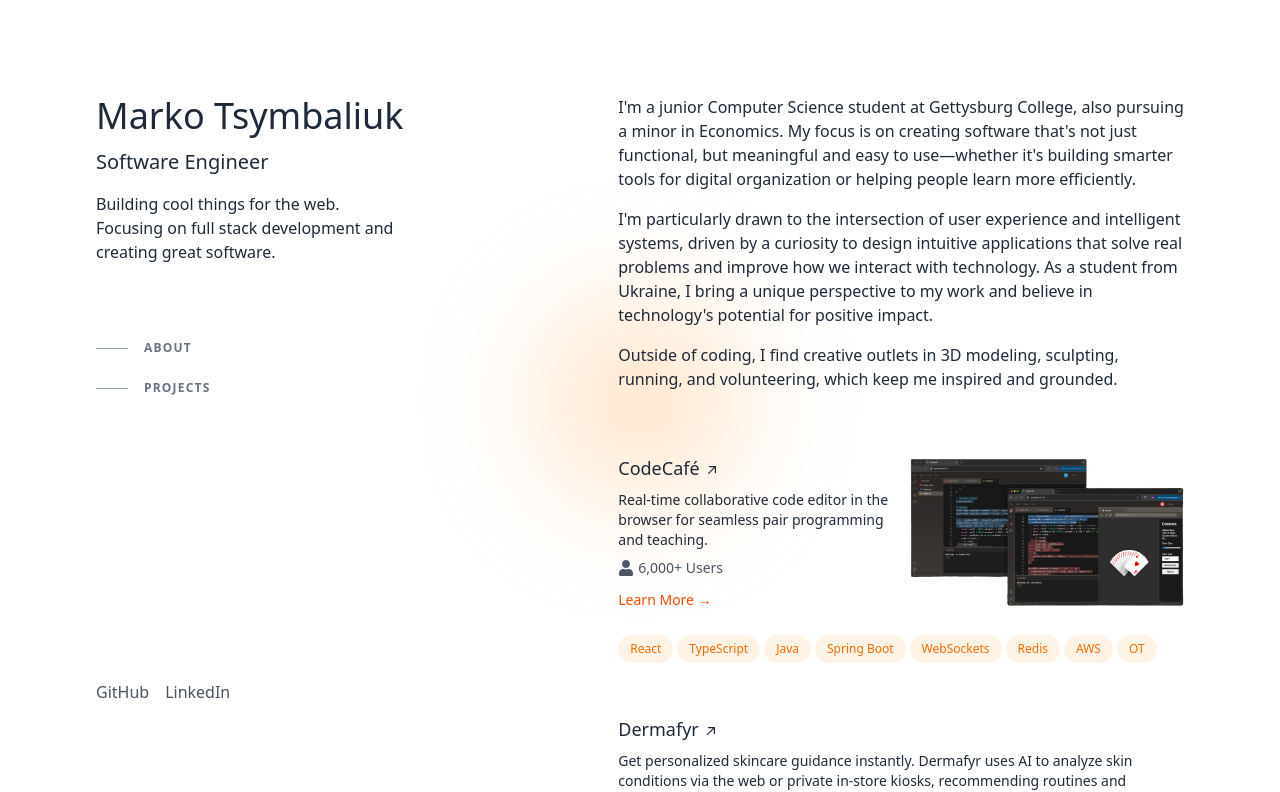
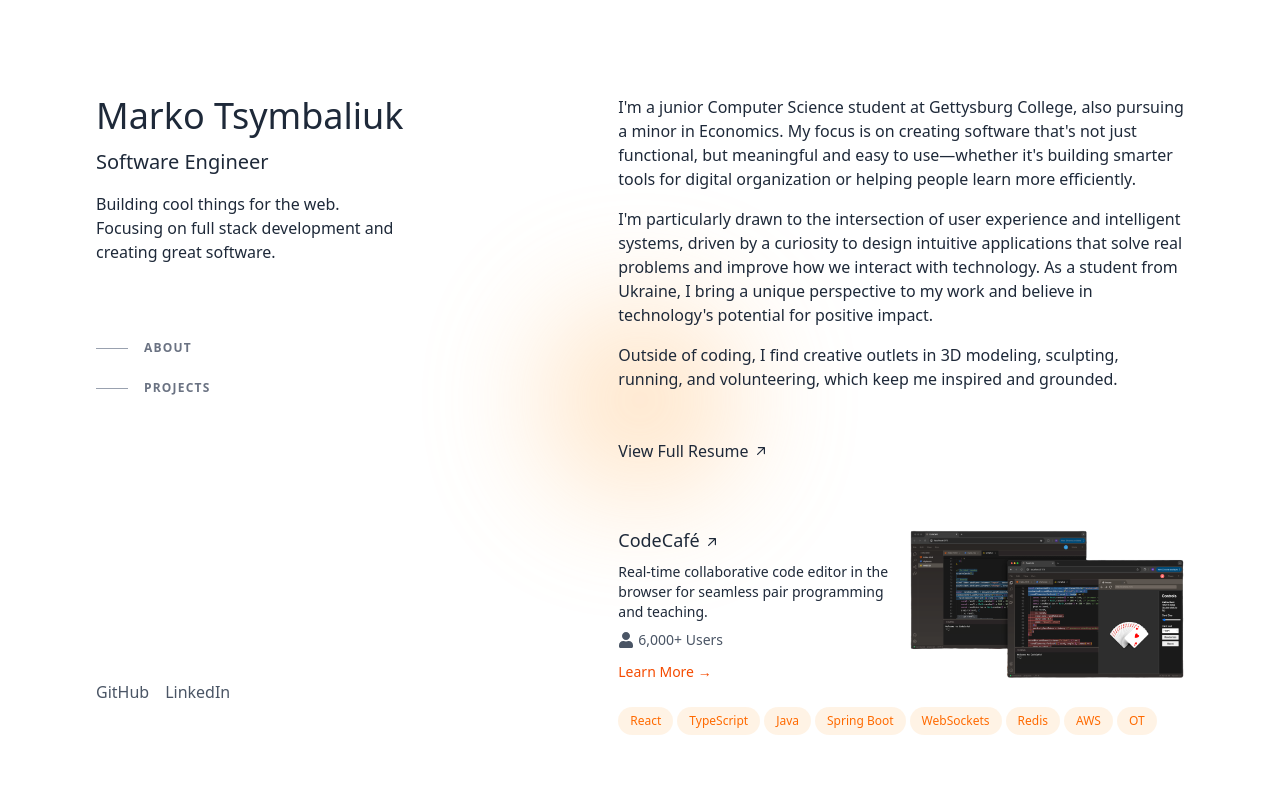
Before and after one commit to mrktsm/personal-website, a React (Vite) app: page / in a window 1280 px wide. Shown: the top 792 px of the page. Built offline with nearby package versions, Linux system fonts and the light colour scheme.

Commit message:
ADD: Resume Link

```diff
--- a/src/App.tsx
+++ b/src/App.tsx
@@ -60,7 +60,7 @@ function App() {
               GitHub
             </a>
           </li>
-          <li>
+          <li className="mr-4">
             <a
               href="https://linkedin.com/in/marko-tsymbaliuk"
               target="_blank"
@@ -109,6 +109,31 @@ function App() {
             sculpting, running, and volunteering, which keep me inspired and
             grounded.
           </p>
+          <div className="mt-12">
+            <a
+              className="inline-flex items-center font-medium leading-tight text-gray-800 group hover:text-orange-600 transition-colors duration-150 ease-in-out"
+              href="#resume-link"
+              target="_blank"
+              rel="noreferrer noopener"
+              aria-label="View Resume (opens in new tab)"
+            >
+              View Full Resume
+              {/* Slanted arrow SVG */}
+              <svg
+                xmlns="http://www.w3.org/2000/svg"
+                viewBox="0 0 20 20"
+                fill="currentColor"
+                className="ml-1 inline-block h-4 w-4 shrink-0 transition-transform group-hover:-translate-y-1 group-hover:translate-x-1 motion-reduce:transition-none"
+                aria-hidden="true"
+              >
+                <path
+                  fillRule="evenodd"
+                  d="M5.22 14.78a.75.75 0 001.06 0l7.22-7.22v5.69a.75.75 0 001.5 0v-7.5a.75.75 0 00-.75-.75h-7.5a.75.75 0 000 1.5h5.69l-7.22 7.22a.75.75 0 000 1.06z"
+                  clipRule="evenodd"
+                ></path>
+              </svg>
+            </a>
+          </div>
         </section>
         <section
           id="projects"
```
